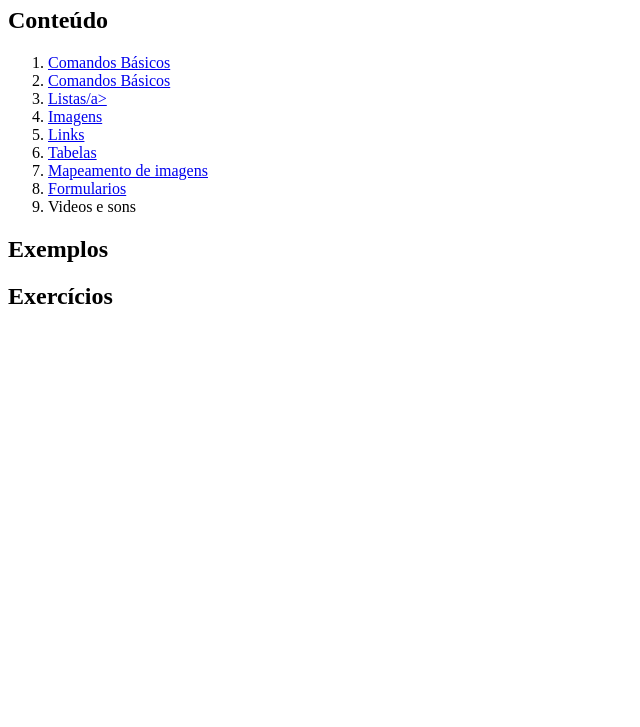
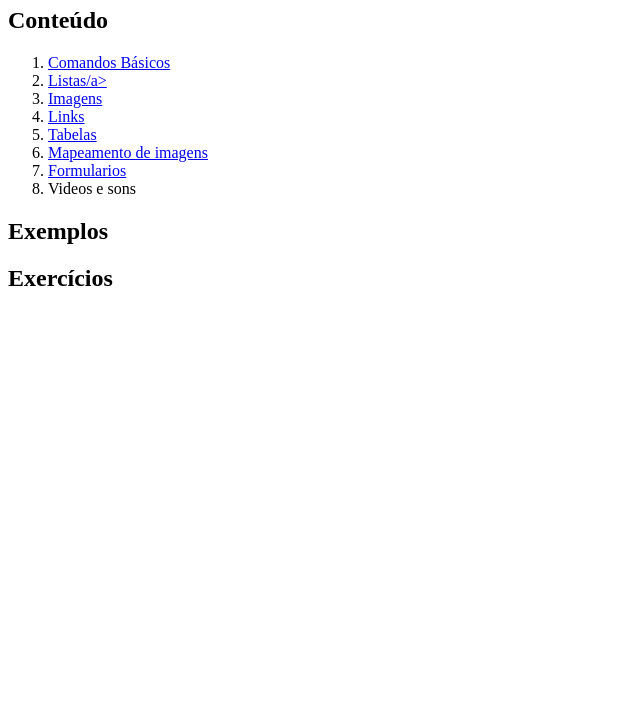
Before and after one commit to FelipeNgo/MLW2024, a plain HTML site: page index.html in a window 1280 px wide. Shown: the part 73-800 px from the top of the page, without its empty margins (0-640 px from the left). Drawn offline with Linux system fonts and the light colour scheme.

Commit message:
alteração

```diff
--- a/index.html
+++ b/index.html
@@ -14,9 +14,6 @@
     <h2>Conteúdo</h2>
     <ol>
         <li><a href="paginas/comandosbasicos.html">Comandos Básicos</a> </li>
-
-        <li><a href="#">Comandos Básicos</a> </li>
-
         <li><a href="paginas/listas.html">Listas/a></li>
         <li><a href="paginas/imagens.html">Imagens</a></li>
         <li><a href="paginas/links.html">Links</a></li>
```
